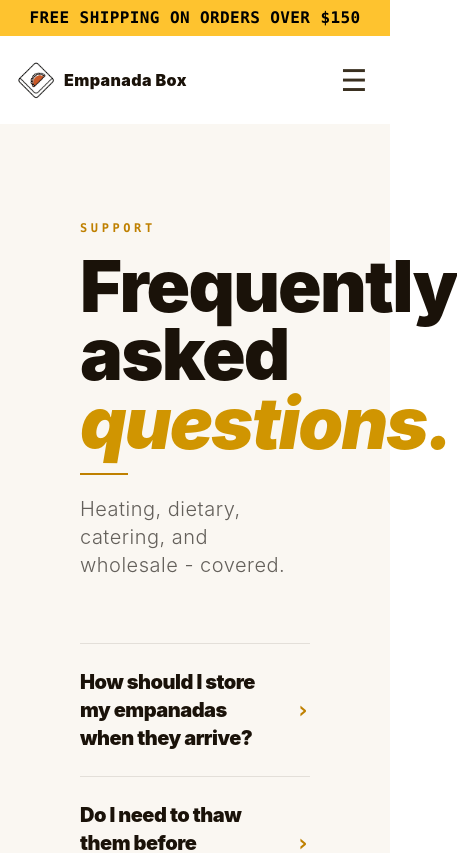
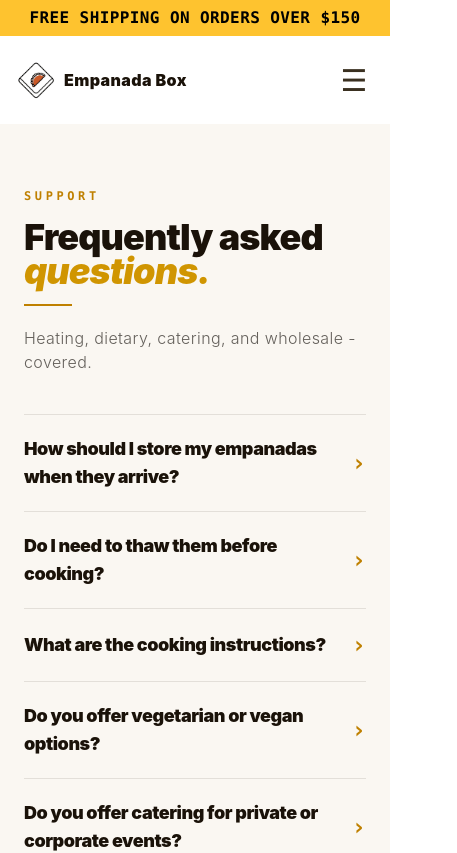
Before and after one commit to Jowohny/TheEmpanadasBox, a React (Vite) app: page /FAQs in a window 390 px wide. Shown: the top 853 px of the page, 457 px wide, since content can reach past the window. Built offline with nearby package versions, Linux system fonts and the light colour scheme.

Commit message:
responsive design for faq page and faq item

```diff
--- a/src/components/FAQItem.tsx
+++ b/src/components/FAQItem.tsx
@@ -13,9 +13,9 @@ const FAQItem = ({ faq }: FAQItemProps) => {
 			<button
 				type="button"
 				onClick={() => setIsOpen((v) => !v)}
-				className="flex w-full items-center justify-between gap-6 py-6 text-left"
+				className="flex w-full items-center justify-between gap-4 py-5 text-left md:gap-6 md:py-6"
 			>
-				<h3 className="font-inter text-xl font-black tracking-tight text-[#1a1209]">
+				<h3 className="font-inter text-lg font-black tracking-tight text-[#1a1209] md:text-xl">
 					{faq.question}
 				</h3>
 				<span
--- a/src/pages/FAQs.tsx
+++ b/src/pages/FAQs.tsx
@@ -4,16 +4,16 @@ import FAQList from '../data/FAQs'
 const FAQs = () => {
 	return (
 		<div className="min-w-screen min-h-screen bg-[#faf7f2]">
-			<div className="mx-auto max-w-[90rem] px-20 py-24">
-				<div className="mb-16 max-w-3xl">
+			<div className="mx-auto max-w-[90rem] px-6 py-16 md:px-12 md:py-20 lg:px-20 lg:py-24">
+				<div className="mb-10 max-w-3xl md:mb-16">
 					<p className="mb-4 font-mono text-xs font-black uppercase tracking-[0.3em] text-[#bf8000]">
 						Support
 					</p>
-					<h1 className="mb-4 font-inter text-7xl font-black leading-[0.95] tracking-tight text-[#1a1209]">
+					<h1 className="mb-4 font-inter text-4xl font-black leading-[0.95] tracking-tight text-[#1a1209] md:text-5xl lg:text-7xl">
 						Frequently asked <span className="italic text-[#D09501]">questions.</span>
 					</h1>
 					<div className="mb-5 h-[2px] w-12 bg-[#bf8000]" />
-					<p className="text-xl font-light tracking-wide text-[#64605b]">
+					<p className="text-base font-light tracking-wide text-[#64605b] md:text-lg lg:text-xl">
 						Heating, dietary, catering, and wholesale - covered.
 					</p>
 				</div>
```
